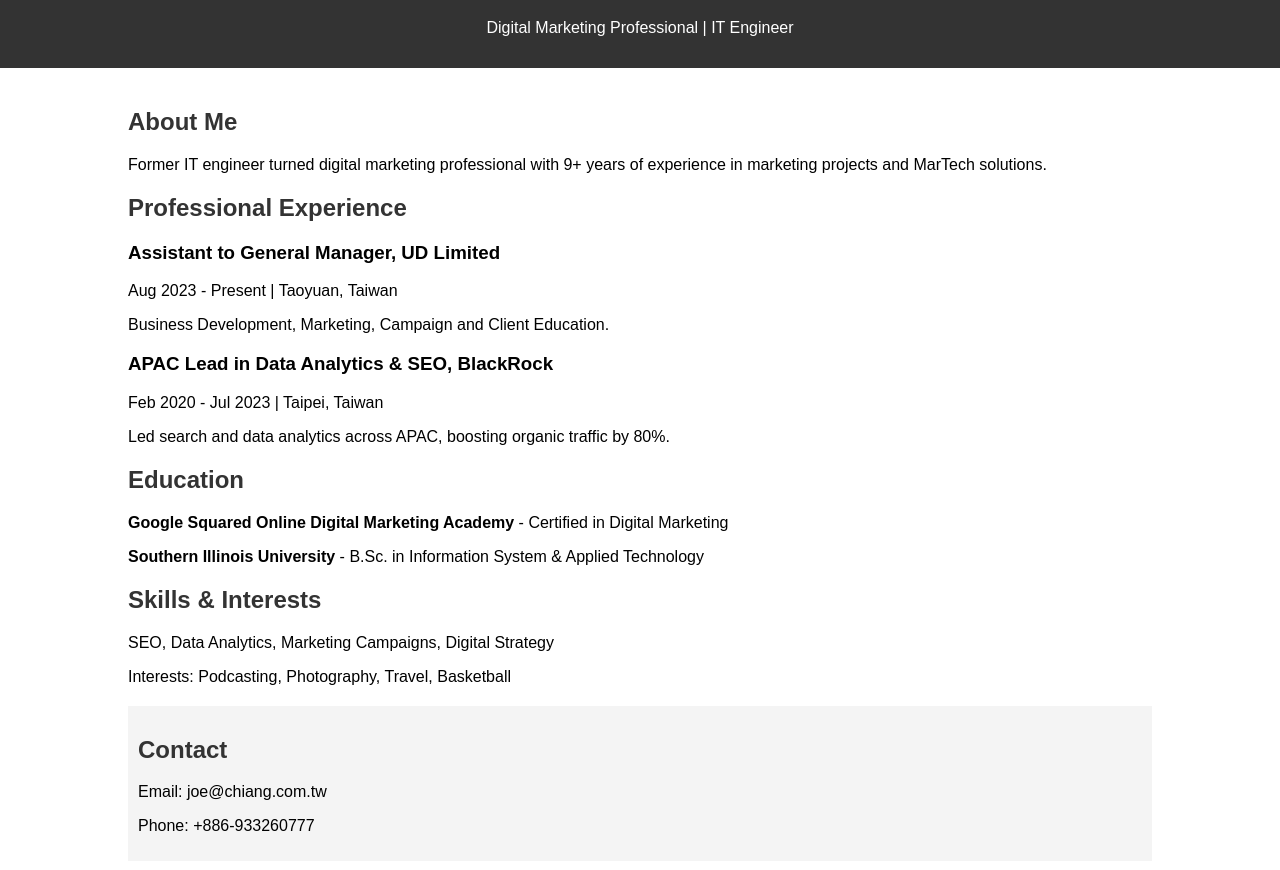
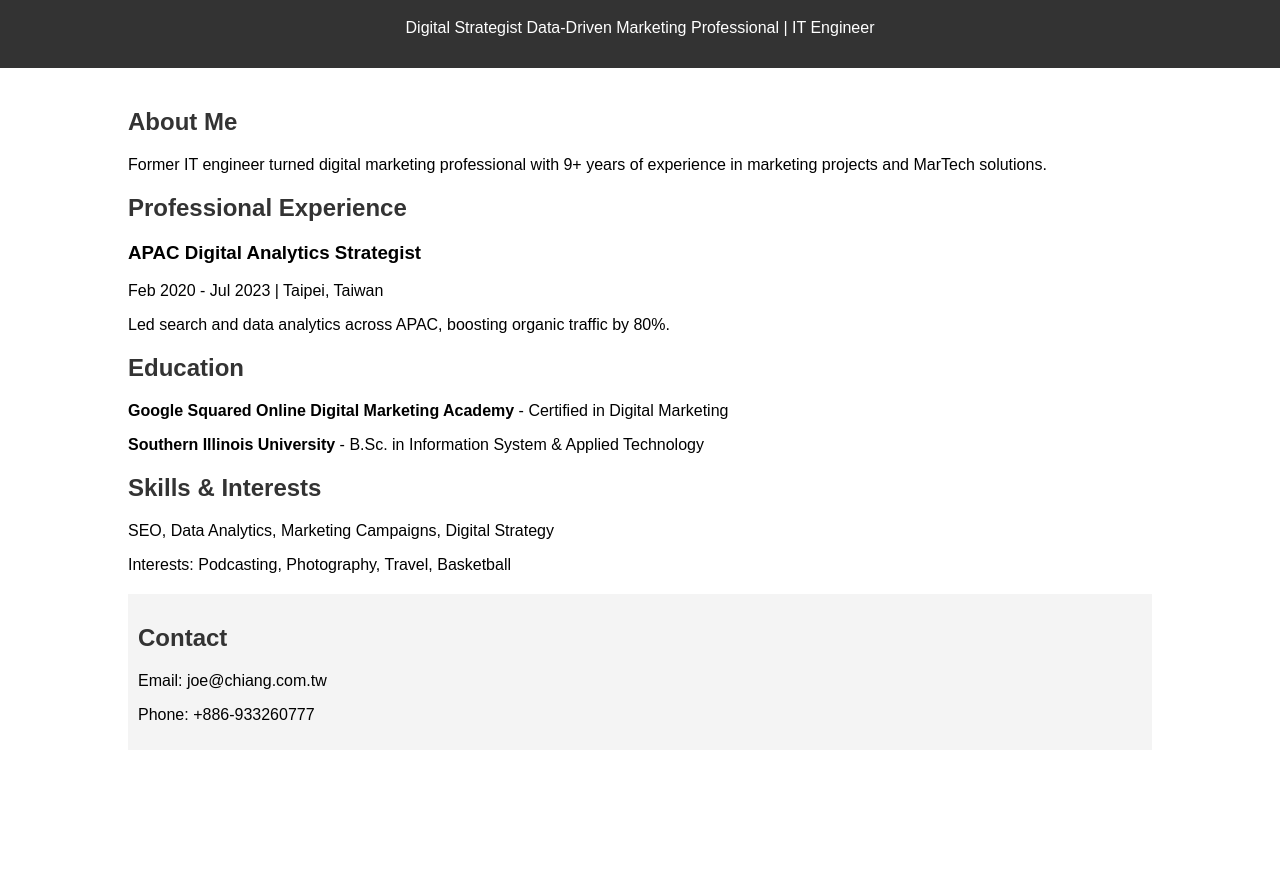
Before and after one commit to jo3c/chiang, a plain HTML site: page index.html in a window 1280 px wide. Shown: the part 76-946 px from the top of the page. After the commit the page ends 866 px from the top, so only its background shows below. Drawn offline with Linux system fonts and the light colour scheme.

Commit message:
Update index.html

```diff
--- a/index.html
+++ b/index.html
@@ -16,7 +16,7 @@
 <body>
     <header>
         <h1>Joe Chiang</h1>
-        <p>Digital Marketing Professional | IT Engineer</p>
+        <p>Digital Strategist Data-Driven Marketing Professional | IT Engineer</p>
     </header>
 
     <div class="container">
@@ -27,11 +27,8 @@
 
         <section>
             <h2>Professional Experience</h2>
-            <h3>Assistant to General Manager, UD Limited</h3>
-            <p>Aug 2023 - Present | Taoyuan, Taiwan</p>
-            <p>Business Development, Marketing, Campaign and Client Education.</p>
 
-            <h3>APAC Lead in Data Analytics & SEO, BlackRock</h3>
+            <h3>APAC Digital Analytics Strategist</h3>
             <p>Feb 2020 - Jul 2023 | Taipei, Taiwan</p>
             <p>Led search and data analytics across APAC, boosting organic traffic by 80%.</p>
         </section>
```
